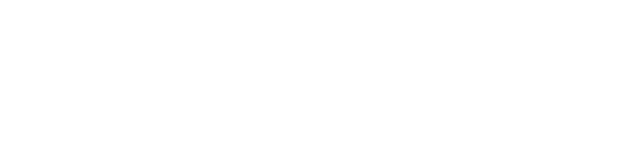
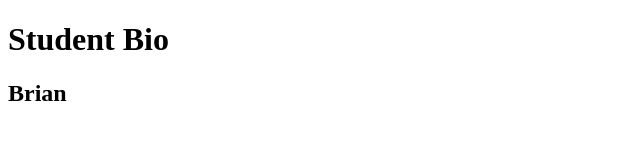
Before and after one commit to brianlockerbie/student-bio, a plain HTML site: page index.html in a window 1280 px wide. Shown: the whole page, without its empty margins (0-640 px from the left). Drawn offline with Linux system fonts and the light colour scheme.

Commit message:
added name

```diff
--- a/index.html
+++ b/index.html
@@ -8,6 +8,12 @@
 
 <body>
   <!-- TODO: Write Your Code Below-->
+  <header>
+    <h1>Student Bio</h1>
+  </header>
+
+
+  <h2>Brian</h2>
 
   </body>
 </html>
```
Lines whose indentation alone changed are shown as unchanged.
